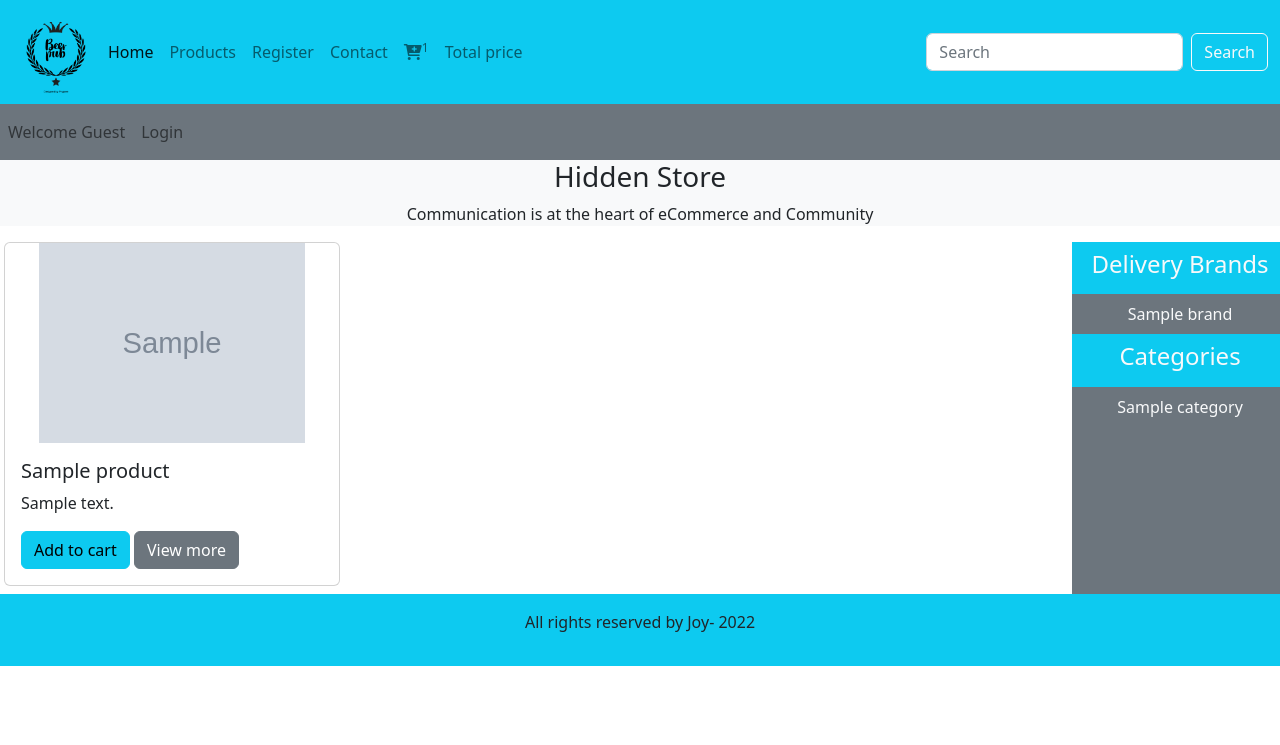
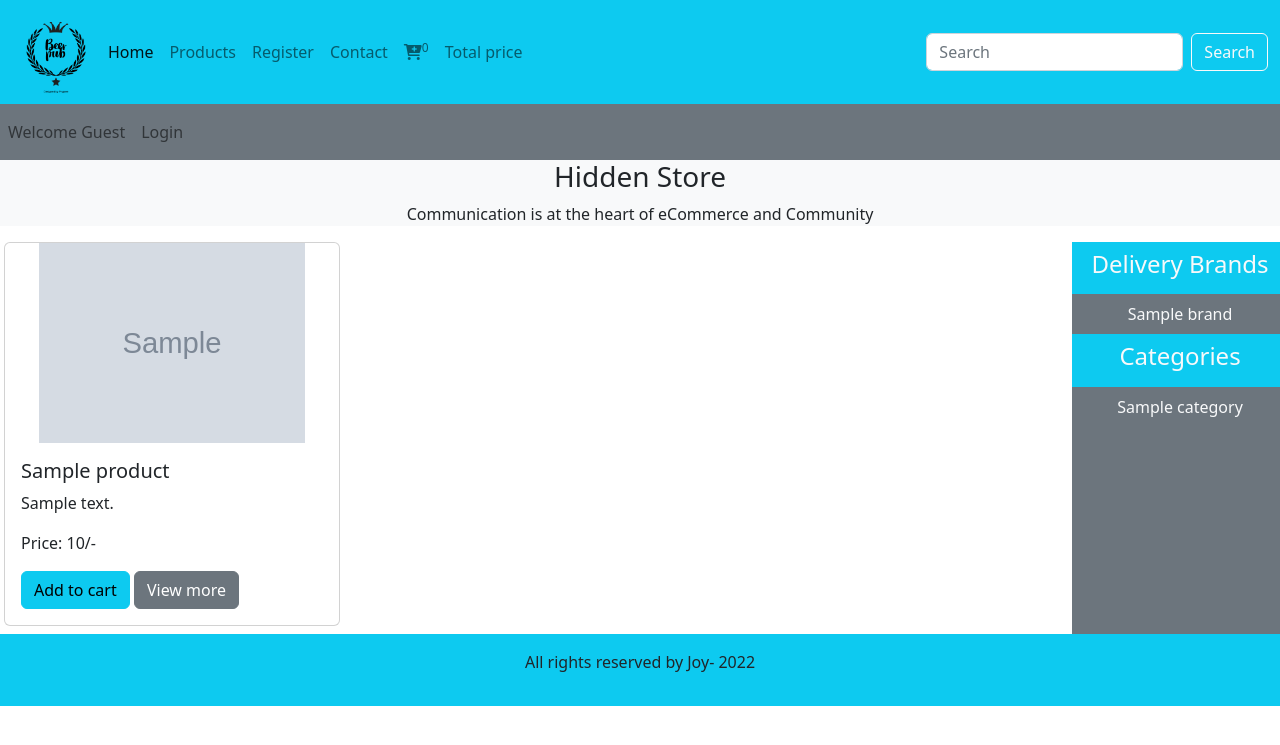
Before and after one commit to Joy602/PHP-eCommerce, a PHP site: page /index.php in a window 1280 px wide. Shown: the top 745 px of the page. Run offline with PHP 8.4, Linux system fonts and the light colour scheme; tables that the repository leaves empty or names only in its code hold one stand-in row (values such as "Sample post"); grey boxes marked "Sample" are stand-in pictures; some libraries are stand-ins or nearby versions.

Commit message:
Working on displaying number of items in cart || Part -26

```diff
--- a/functions/common_function.php
+++ b/functions/common_function.php
@@ -29,6 +29,7 @@ function getProducts(){
             <div class='card-body'>
                 <h5 class='card-title'>$product_title</h5>
                 <p class='card-text'>$product_description</p>
+                <p class='card-text'>Price: $product_price/-</p>
                 <a href='index.php?add_to_cart=$product_id' class='btn btn-info'>Add to cart</a>
                 <a href='product_details.php?product_id=$product_id' class='btn btn-secondary'>View more</a>
             </div>
@@ -66,6 +67,7 @@ function get_all_products(){
             <div class='card-body'>
                 <h5 class='card-title'>$product_title</h5>
                 <p class='card-text'>$product_description</p>
+                <p class='card-text'>Price: $product_price/-</p>
                 <a href='index.php?add_to_cart=$product_id' class='btn btn-info'>Add to cart</a>
                 <a href='#' class='btn btn-secondary'>View more</a>
             </div>
@@ -106,6 +108,7 @@ function get_unique_categories(){
             <div class='card-body'>
                 <h5 class='card-title'>$product_title</h5>
                 <p class='card-text'>$product_description</p>
+                <p class='card-text'>Price: $product_price/-</p>
                 <a href='index.php?add_to_cart=$product_id' class='btn btn-info'>Add to cart</a>
                 <a href='#' class='btn btn-secondary'>View more</a>
             </div>
@@ -147,6 +150,7 @@ function get_unique_brands(){
             <div class='card-body'>
                 <h5 class='card-title'>$product_title</h5>
                 <p class='card-text'>$product_description</p>
+                <p class='card-text'>Price: $product_price/-</p>
                 <a href='index.php?add_to_cart=$product_id' class='btn btn-info'>Add to cart</a>
                 <a href='product_details.php?product_id=$product_id' class='btn btn-secondary'>View more</a>
             </div>
@@ -223,6 +227,7 @@ function search_product(){
             <div class='card-body'>
                 <h5 class='card-title'>$product_title</h5>
                 <p class='card-text'>$product_description</p>
+                <p class='card-text'>Price: $product_price/-</p>
                 <a href='index.php?add_to_cart=$product_id' class='btn btn-info'>Add to cart</a>
                 <a href='product_details.php?product_id=$product_id' class='btn btn-secondary'>View more</a>
             </div>
@@ -263,6 +268,7 @@ function view_details(){
             <div class='card-body'>
                 <h5 class='card-title'>$product_title</h5>
                 <p class='card-text'>$product_description</p>
+                <p class='card-text'>Price: $product_price/-</p>
                 <a href='index.php?add_to_cart=$product_id' class='btn btn-info'>Add to cart</a>
                 <a href='index.php' class='btn btn-secondary'>Go home</a>
             </div>
@@ -337,6 +343,32 @@ function cart(){
     }
 }
 
+// function to get cart item numbers
+function cart_item(){
+    if(isset($_GET['add_to_cart'])){
+        global $conn;
+        $get_ip_add = getIPAddress();
+
+
+        $select_query = "Select * from `cart_details` where ip_address='$get_ip_add'";
+        $result_query = mysqli_query($conn,$select_query);
+        $count_cart_items = mysqli_num_rows($result_query);
+
+    }else{
+        global $conn;
+        $get_ip_add = getIPAddress();
+
+
+        $select_query = "Select * from `cart_details` where ip_address='$get_ip_add'";
+        $result_query = mysqli_query($conn,$select_query);
+        $count_cart_items = mysqli_num_rows($result_query);
+
+    }
+    echo $count_cart_items;
+
+    }
+
+
 
 
 
--- a/index.php
+++ b/index.php
@@ -56,7 +56,7 @@
                         </li>
 
                         <li class="nav-item">
-                            <a class="nav-link" href="#"><i class="fa-solid fa-cart-plus"></i><sup>1</sup></a>
+                            <a class="nav-link" href="#"><i class="fa-solid fa-cart-plus"></i><sup><?php    cart_item();?></sup></a>
                         </li>
 
                         <li class="nav-item">
--- a/product_details.php
+++ b/product_details.php
@@ -56,7 +56,7 @@
                         </li>
 
                         <li class="nav-item">
-                            <a class="nav-link" href="#"><i class="fa-solid fa-cart-plus"></i><sup>1</sup></a>
+                            <a class="nav-link" href="#"><i class="fa-solid fa-cart-plus"></i><sup><?php    cart_item();?></sup></a>
                         </li>
 
                         <li class="nav-item">
--- a/search_product.php
+++ b/search_product.php
@@ -56,7 +56,7 @@
                         </li>
 
                         <li class="nav-item">
-                            <a class="nav-link" href="#"><i class="fa-solid fa-cart-plus"></i><sup>1</sup></a>
+                            <a class="nav-link" href="#"><i class="fa-solid fa-cart-plus"></i><sup><?php    cart_item();?></sup></a>
                         </li>
 
                         <li class="nav-item">
```
